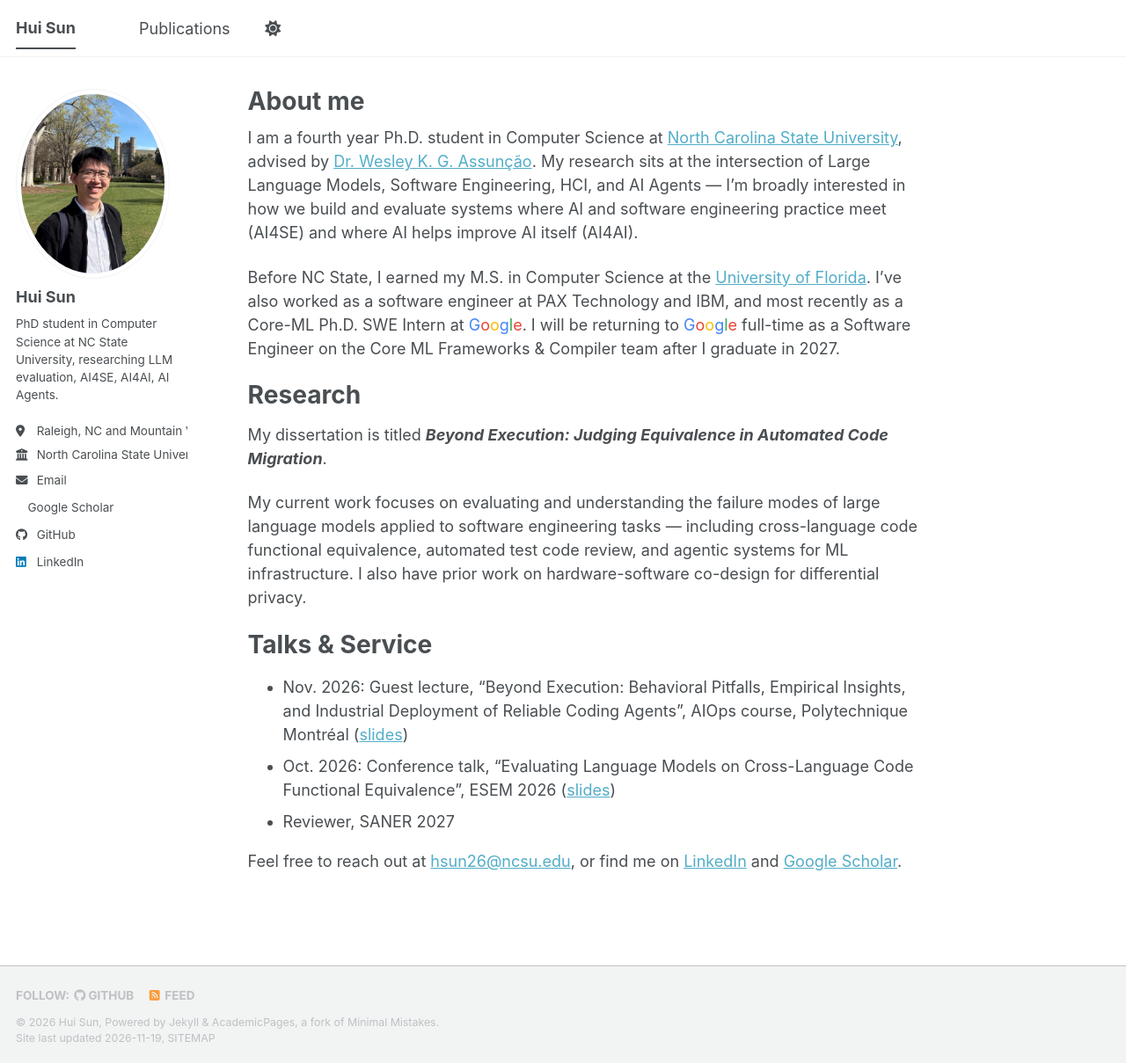
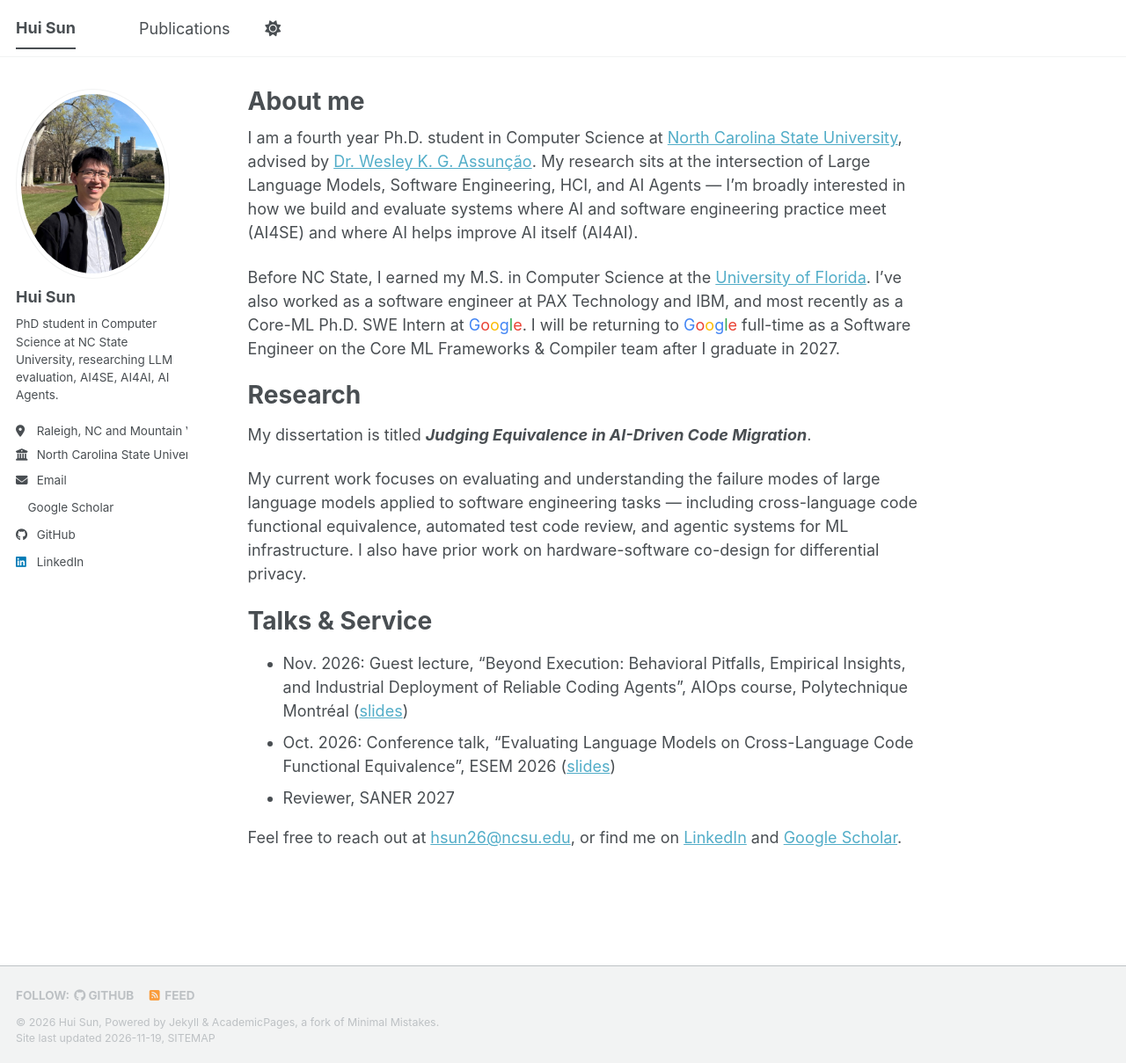
Before and after one commit to Sunhui26yeah/Sunhui26yeah.github.io, a Jekyll site: the page built from _pages/about.md, in a window 1280 px wide and 1209 px high. Shown: the whole window at 88% size. Built offline with Jekyll 4.4.1, drawn with Linux system fonts in a browser that asks for light colours; a style sheet for code colours, icons or effects is not loaded.

Commit message:
Correct dissertation title
Co-Authored-By: Claude Opus 5.5 <noreply@anthropic.com>

```diff
--- a/_pages/about.md
+++ b/_pages/about.md
@@ -13,7 +13,7 @@ Before NC State, I earned my M.S. in Computer Science at the [University of Flor
 
 Research
 ======
-My dissertation is titled ***Beyond Execution: Judging Equivalence in Automated Code Migration***.
+My dissertation is titled ***Judging Equivalence in AI-Driven Code Migration***.
 
 My current work focuses on evaluating and understanding the failure modes of large language models applied to software engineering tasks — including cross-language code functional equivalence, automated test code review, and agentic systems for ML infrastructure. I also have prior work on hardware-software co-design for differential privacy.
 
```
Also changed, not shown: _pages/cv.md (+1 -1 lines).
